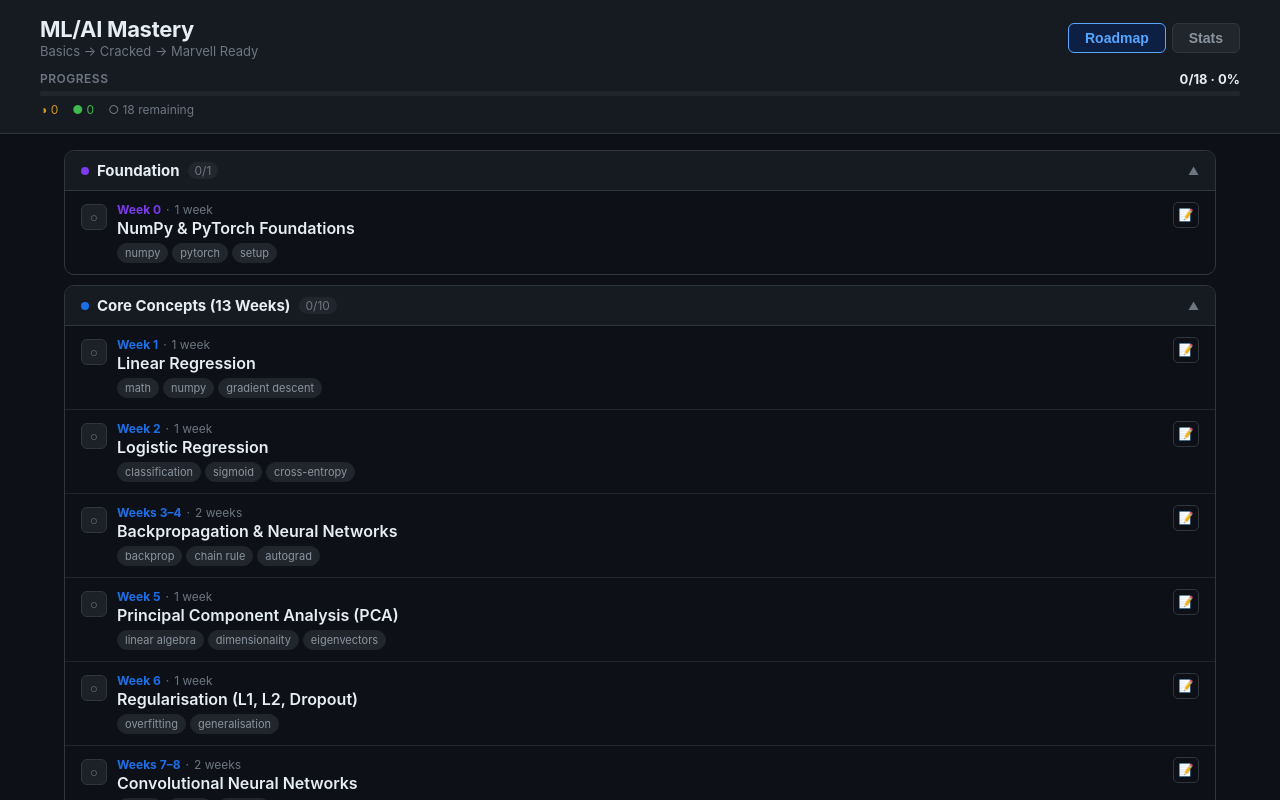
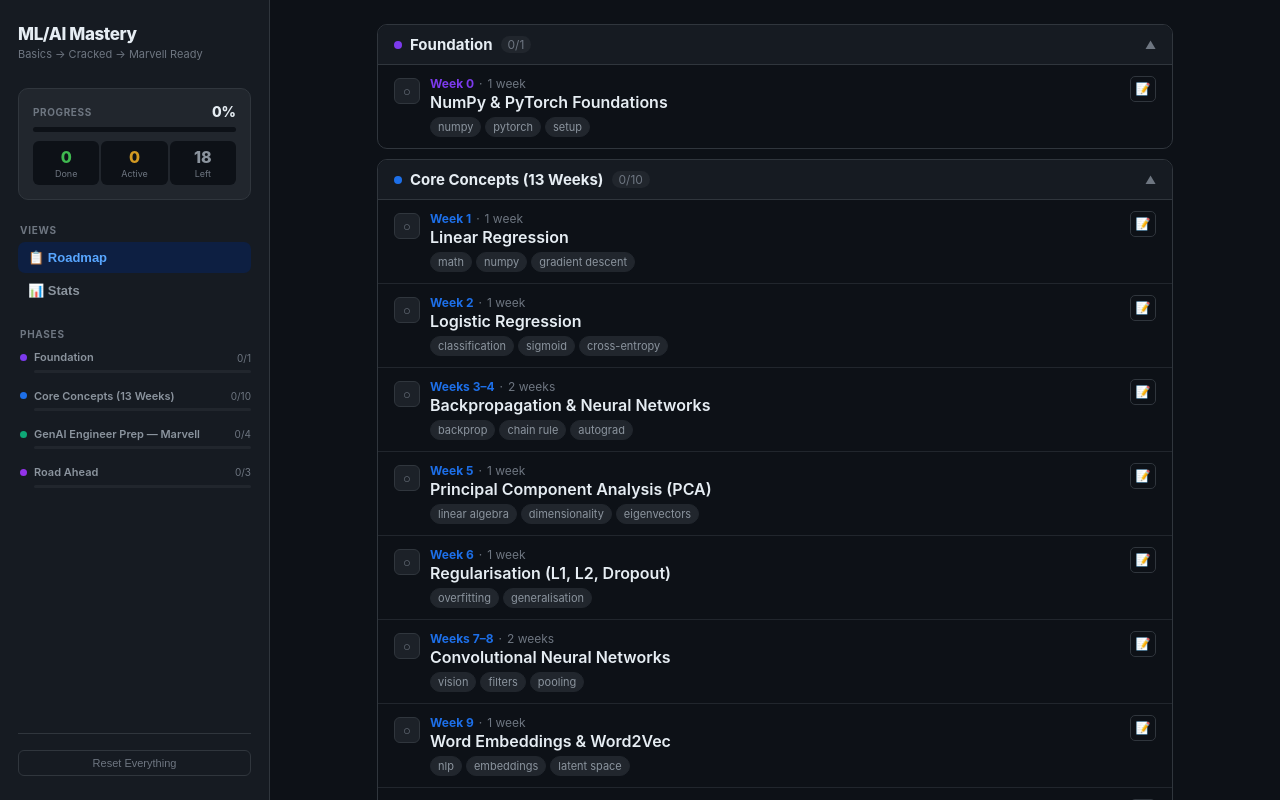
Before and after one commit to yeshu183/ml-tracker, a React (Vite) app: page / in a window 1280 px wide. Shown: the top 800 px of the page. Built offline with nearby package versions, Linux system fonts and the light colour scheme.

Commit message:
side bar commit

```diff
--- a/src/App.jsx
+++ b/src/App.jsx
@@ -710,40 +710,81 @@ export default function App() {
   if (!loaded) return <div style={{display:"flex",alignItems:"center",justifyContent:"center",height:"100vh",background:C.bg,color:C.muted,fontFamily:"monospace"}}>Loading...</div>;
 
   return (
-    <div style={{fontFamily:"-apple-system,BlinkMacSystemFont,'Segoe UI',Helvetica,Arial,sans-serif",background:C.bg,minHeight:"100vh",color:C.text}}>
+    <div style={{fontFamily:"-apple-system,BlinkMacSystemFont,'Segoe UI',Helvetica,Arial,sans-serif",background:C.bg,height:"100vh",color:C.text,display:"flex",overflow:"hidden"}}>
 
-      {/* Header */}
-      <div style={{background:C.surface,borderBottom:`1px solid ${C.border}`,padding:"16px 20px",position:"sticky",top:0,zIndex:100}}>
-        <div style={{maxWidth:1200,margin:"0 auto"}}>
-          <div style={{display:"flex",alignItems:"center",justifyContent:"space-between",flexWrap:"wrap",gap:10}}>
-            <div>
-              <div style={{fontSize:22,fontWeight:700,color:C.text,letterSpacing:-0.3}}>ML/AI Mastery</div>
-              <div style={{fontSize:13,color:C.dim,marginTop:1}}>Basics → Cracked → Marvell Ready</div>
+      {/* ── Sidebar ── */}
+      <div style={{width:270,flexShrink:0,borderRight:`1px solid ${C.border}`,background:C.surface,height:"100vh",overflowY:"auto",display:"flex",flexDirection:"column",padding:"24px 18px"}}>
+
+        <div style={{marginBottom:26}}>
+          <div style={{fontSize:17,fontWeight:800,color:C.text,letterSpacing:-0.4}}>ML/AI Mastery</div>
+          <div style={{fontSize:11,color:C.dim,marginTop:3,lineHeight:1.4}}>Basics → Cracked → Marvell Ready</div>
+        </div>
+
+        <div style={{marginBottom:24,padding:"14px",background:C.elevated,borderRadius:10,border:`1px solid ${C.border}`}}>
+          <div style={{display:"flex",justifyContent:"space-between",alignItems:"center",marginBottom:7}}>
+            <span style={{fontSize:10,color:C.dim,fontWeight:700,textTransform:"uppercase",letterSpacing:0.6}}>Progress</span>
+            <span style={{fontSize:14,fontWeight:800,color:C.text}}>{pct}%</span>
+          </div>
+          <div style={{background:C.bg,borderRadius:99,height:5,marginBottom:9}}>
+            <div style={{background:`linear-gradient(90deg,${C.accent},#39d353)`,width:`${pct}%`,height:"100%",borderRadius:99,transition:"width 0.5s"}}/>
+          </div>
+          <div style={{display:"grid",gridTemplateColumns:"1fr 1fr 1fr",gap:2}}>
+            <div style={{textAlign:"center",padding:"6px 4px",background:C.bg,borderRadius:6}}>
+              <div style={{fontSize:16,fontWeight:800,color:C.green}}>{done}</div>
+              <div style={{fontSize:9,color:C.dim,marginTop:1}}>Done</div>
             </div>
-            <div style={{display:"flex",gap:6}}>
-              {[["roadmap","Roadmap"],["stats","Stats"]].map(([v,l])=>(
-                <button key={v} onClick={()=>setView(v)} style={{padding:"6px 16px",borderRadius:6,border:`1px solid ${view===v?C.accent:C.border}`,cursor:"pointer",fontSize:14,fontWeight:600,background:view===v?"#0d1f42":C.elevated,color:view===v?C.accent:C.muted}}>{l}</button>
-              ))}
+            <div style={{textAlign:"center",padding:"6px 4px",background:C.bg,borderRadius:6}}>
+              <div style={{fontSize:16,fontWeight:800,color:C.yellow}}>{inProg}</div>
+              <div style={{fontSize:9,color:C.dim,marginTop:1}}>Active</div>
             </div>
-          </div>
-          <div style={{marginTop:12}}>
-            <div style={{display:"flex",justifyContent:"space-between",marginBottom:4}}>
-              <span style={{fontSize:12,color:C.dim,fontWeight:600,textTransform:"uppercase",letterSpacing:0.5}}>Progress</span>
-              <span style={{fontSize:13,fontWeight:700,color:C.text}}>{done}/{total} · {pct}%</span>
-            </div>
-            <div style={{background:C.elevated,borderRadius:99,height:5}}>
-              <div style={{background:`linear-gradient(90deg,${C.accent},#39d353)`,width:`${pct}%`,height:"100%",borderRadius:99,transition:"width 0.4s"}}/>
-            </div>
-            <div style={{display:"flex",gap:14,marginTop:6}}>
-              <span style={{fontSize:12,color:C.yellow}}>◑ {inProg}</span>
-              <span style={{fontSize:12,color:C.green}}>● {done}</span>
-              <span style={{fontSize:12,color:C.dim}}>○ {total-done-inProg} remaining</span>
+            <div style={{textAlign:"center",padding:"6px 4px",background:C.bg,borderRadius:6}}>
+              <div style={{fontSize:16,fontWeight:800,color:C.muted}}>{total-done-inProg}</div>
+              <div style={{fontSize:9,color:C.dim,marginTop:1}}>Left</div>
             </div>
           </div>
         </div>
+
+        <div style={{marginBottom:20}}>
+          <div style={{fontSize:10,color:C.dim,fontWeight:700,textTransform:"uppercase",letterSpacing:0.7,marginBottom:6,paddingLeft:2}}>Views</div>
+          {[["roadmap","📋  Roadmap"],["stats","📊  Stats"]].map(([v,l])=>(
+            <button key={v} onClick={()=>setView(v)} style={{width:"100%",display:"flex",alignItems:"center",padding:"8px 10px",borderRadius:7,border:"none",cursor:"pointer",fontSize:13,fontWeight:600,background:view===v?"#0d1f42":"transparent",color:view===v?C.accent:C.muted,textAlign:"left",marginBottom:2,transition:"all 0.15s"}}>{l}</button>
+          ))}
+        </div>
+
+        <div style={{flex:1}}>
+          <div style={{fontSize:10,color:C.dim,fontWeight:700,textTransform:"uppercase",letterSpacing:0.7,marginBottom:10,paddingLeft:2}}>Phases</div>
+          {ROADMAP.map(phase=>{
+            const phDone=phase.items.filter(i=>progress[i.id]==="done").length;
+            const phPct=Math.round((phDone/phase.items.length)*100);
+            return (
+              <div key={phase.phase} style={{marginBottom:16,paddingLeft:2}}>
+                <div style={{display:"flex",alignItems:"center",justifyContent:"space-between",marginBottom:5}}>
+                  <div style={{display:"flex",alignItems:"center",gap:7,minWidth:0}}>
+                    <div style={{width:7,height:7,borderRadius:"50%",background:phase.color,flexShrink:0}}/>
+                    <span style={{fontSize:11,fontWeight:600,color:C.muted,lineHeight:1.3,overflow:"hidden",textOverflow:"ellipsis",whiteSpace:"nowrap"}}>{phase.phase}</span>
+                  </div>
+                  <span style={{fontSize:10,color:C.dim,flexShrink:0,marginLeft:4}}>{phDone}/{phase.items.length}</span>
+                </div>
+                <div style={{background:C.elevated,borderRadius:99,height:3,marginLeft:14}}>
+                  <div style={{background:phase.color,width:`${phPct}%`,height:"100%",borderRadius:99,transition:"width 0.4s",opacity:0.75}}/>
+                </div>
+              </div>
+            );
+          })}
+        </div>
+
+        <div style={{paddingTop:16,borderTop:`1px solid ${C.border}`}}>
+          <button onClick={async()=>{
+            if(!confirm("Reset all progress, checks, and notes?")) return;
+            setProgress({}); setChecks({}); setNotes({});
+            try{await store.set("p","{}"); await store.set("c","{}"); await store.set("n","{}");} catch{}
+          }} style={{fontSize:11,color:C.dim,background:"transparent",border:`1px solid ${C.border}`,borderRadius:6,padding:"6px 10px",cursor:"pointer",width:"100%"}}>Reset Everything</button>
+        </div>
       </div>
 
-      <div style={{maxWidth:1200,margin:"0 auto",padding:"16px 24px"}}>
+      {/* ── Main scrollable area ── */}
+      <div style={{flex:1,overflowY:"auto",height:"100vh"}}>
+      <div style={{maxWidth:860,margin:"0 auto",padding:"24px 32px"}}>
 
         {view==="roadmap" && ROADMAP.map(phase=>{
           const phDone = phase.items.filter(i=>progress[i.id]==="done").length;
@@ -915,6 +956,7 @@ export default function App() {
           </div>
         )}
       </div>
+      </div>
 
       {/* Note modal */}
       {activeNote && (
```
